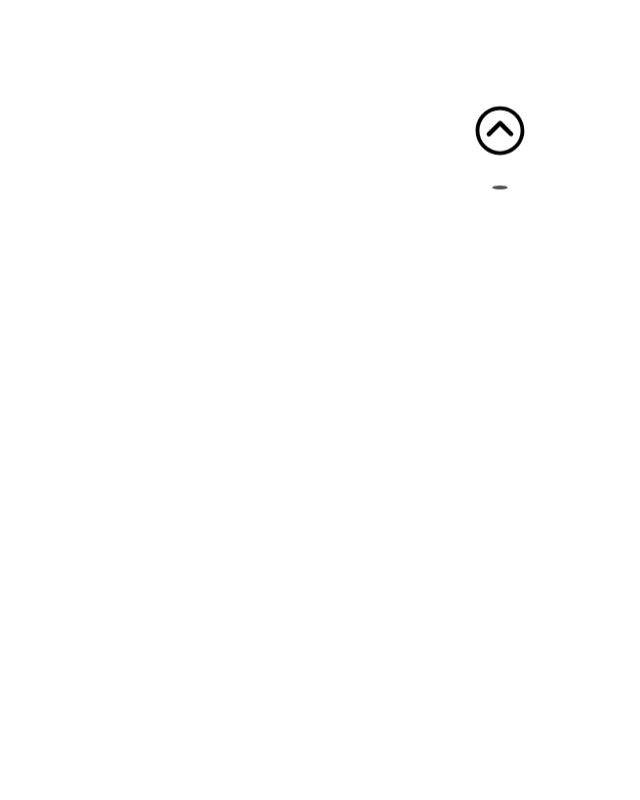
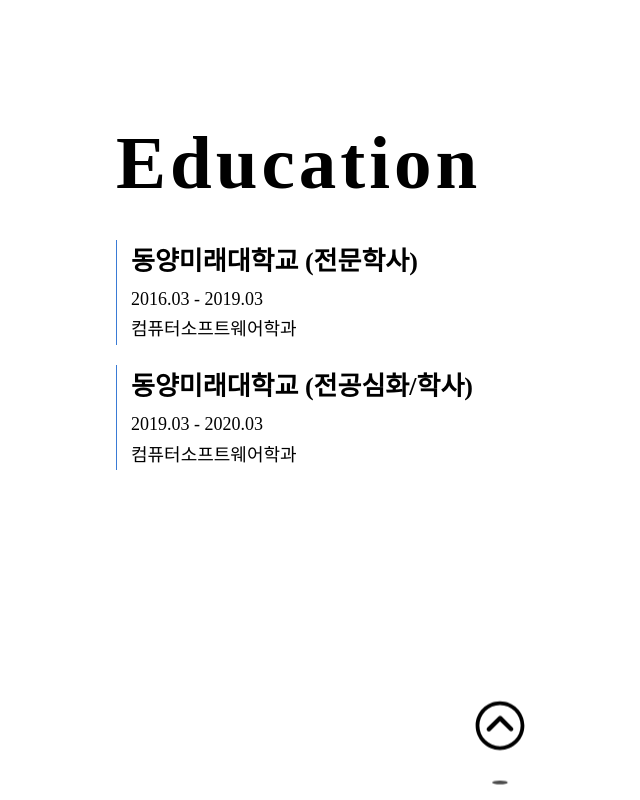
Before and after one commit to crystal1229d/crystal1229d.github.io, a React (Create React App) app: page / in a window 1280 px wide. Shown: the part 7218-8018 px from the top of the page, without its empty margins (140-780 px from the left). Before the commit the page ends 7423 px from the top, so only its background shows below. Built offline with nearby package versions, Linux system fonts and the light colour scheme; a web font is replaced by a local one.

Commit message:
Education 컴포넌트 수정

```diff
--- a/src/components/Education/index.jsx
+++ b/src/components/Education/index.jsx
@@ -1,5 +1,6 @@
 import userData from '../../data/db.json';
-import { CentralizedWrapper } from '../../styles/GlobalStyle';
+import { CentralizedWrapper, MainTitle } from '../../styles/GlobalStyle';
+import { EducationList } from './index.styles';
 
 
 export const Education = () => {
@@ -8,9 +9,16 @@
     if (!education || education.length === 0) return;
     return (
         <CentralizedWrapper>
-            {education.map((edu, idx) => (
-                <div key={idx}>{edu.title}</div>
-            ))}
+            <MainTitle>Education</MainTitle>
+            <EducationList>
+                {education.map((edu, idx) => (
+                    <li key={idx}>
+                        <h2>{edu.title}</h2>
+                        <p>{edu.term}</p>
+                        <p>{edu.description}</p>
+                    </li>
+                ))}
+            </EducationList>
         </CentralizedWrapper>
     )
 }
--- a/src/components/Education/index.styles.jsx
+++ b/src/components/Education/index.styles.jsx
@@ -0,0 +1,21 @@
+import styled from 'styled-components';
+
+export const EducationList = styled.ul`
+    & li {
+        padding-left: 0.7rem;
+        margin-top: 1.0rem;
+        font-size: 0.9rem;
+
+        border-left: 1px solid #3a7bd5;
+    }
+
+    & li h2 {
+        font-size: 1.3rem;
+        font-weight: 700;
+        line-height: 170%;
+    }
+
+    & li p {
+        line-height: 170%;
+    }
+`;
--- a/src/data/db.json
+++ b/src/data/db.json
@@ -190,7 +190,7 @@
   "projects": [
     {
       "imgUrl": "images/mandalart_01.png",
-      "githubUrl": "https://github.com/crystal1229d",
+      "githubUrl": "https://github.com/crystal1229d/mandal-art",
       "projectUrl": "",
       "blogUrl": "",
       "title": "Mandalart",
@@ -217,12 +217,12 @@
 
   "education": [
     {
-      "title": "동양미래대학교",
+      "title": "동양미래대학교 (전문학사)",
       "term": "2016.03 - 2019.03",
       "description": "컴퓨터소프트웨어학과"
     },
     {
-      "title": "동양미래대학교(전공심화/석사)",
+      "title": "동양미래대학교 (전공심화/학사)",
       "term": "2019.03 - 2020.03",
       "description": "컴퓨터소프트웨어학과"
     }
--- a/src/pages/MainPage/index.jsx
+++ b/src/pages/MainPage/index.jsx
@@ -2,8 +2,7 @@
 import { Projects } from '../../components/Projects'
 import { Skills } from '../../components/Skills'
 import { WorkExperience } from '../../components/WorkExperience'
-// import { ForeignLangauges } from '../../components/ForeignLanguages'
-// import { Education } from '../../components/Education'
+import { Education } from '../../components/Education'
 import { Footer } from '../../components/common/Footer'
 
 export const MainPage = () => {
@@ -13,8 +12,7 @@
             <Skills />
             <WorkExperience />
             <Projects />
-            {/* <ForeignLangauges /> */}
-            {/* <Education /> */}
+            <Education />
             <Footer />
         </>
     )
```
